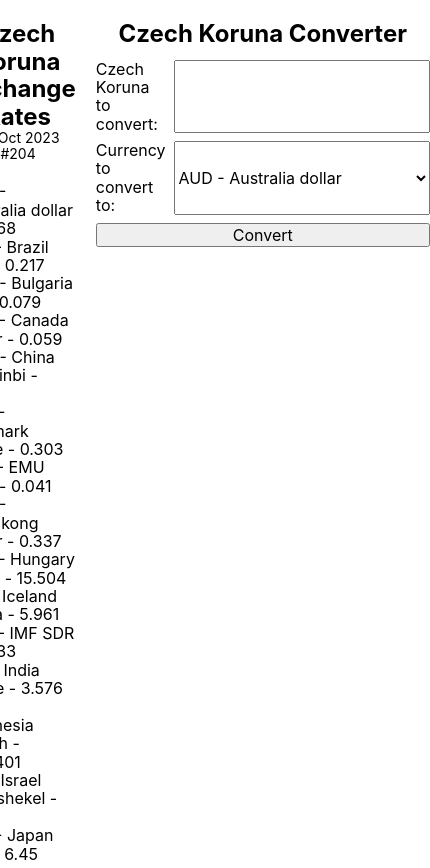
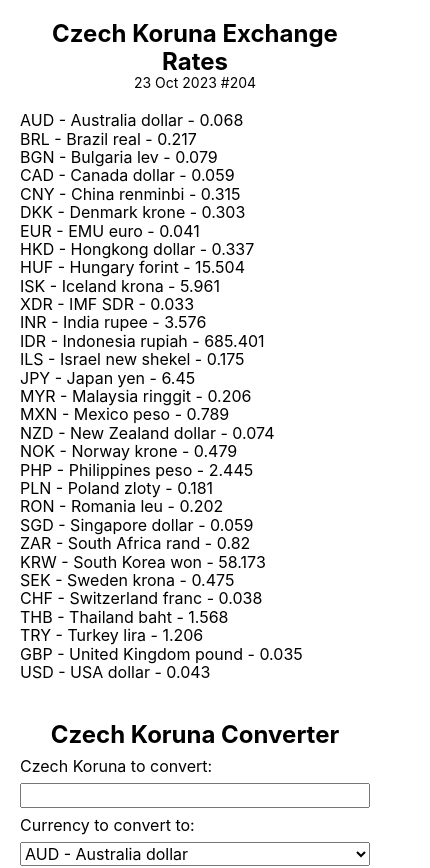
Before and after one commit to martinfojtik/momence-demo, a React (Create React App) app: page / in a window 390 px wide. Shown: the top 868 px of the page, 430 px wide, since content can reach past the window. Built offline with nearby package versions, Linux system fonts and the light colour scheme; the HTML template or start-up script is replaced by a standard one.

Commit message:
fix responsiveness

```diff
--- a/src/App.css
+++ b/src/App.css
@@ -1,8 +1,10 @@
 :root {
-    --gap-space: 20px
+    --gap-small: 8px;
+    --gap-medium: 20px;
 }
 
 #root {
     display: flex;
     justify-content: center;
+    padding: 0 var(--gap-medium);
 }
--- a/src/components/Converter.tsx
+++ b/src/components/Converter.tsx
@@ -8,9 +8,13 @@ import { Currencies } from "../types"
 const Form = styled.div`
     display: grid;
     grid-template-columns: auto auto;
-    margin: 12px 0;
-    row-gap: 8px;
-    column-gap: 8px;
+    margin: var(--gap-small) 0;
+    grid-gap: var(--gap-small);
+
+    @media (max-width: 400px)  {
+        display: flex;
+        flex-direction: column;
+    }
 `
 
 const ButtonContainer = styled.div`
@@ -24,7 +28,7 @@ const Button = styled.button`
 `
 
 function Converter({ currencies }: { currencies: Currencies; }) {
-    const [koruna, setKoruna] = useState<string>('')
+    const [ammount, setAmmount] = useState<string>('')
     const [selectedCurrency, setSelectedCurrency] = useState<string>()
     const [displayConversion, setDisplayConversion] = useState<boolean>(false)
 
@@ -42,9 +46,10 @@ function Converter({ currencies }: { currencies: Currencies; }) {
                 <label>Czech Koruna to convert:</label>
                 <input
                     type="number"
-                    value={koruna}
+                    value={ammount}
                     onChange={(e) => {
-                        setKoruna(e.target.value)
+                        setAmmount(e.target.value)
+                        setDisplayConversion(false)
                     }}
                 />
 
@@ -54,6 +59,7 @@ function Converter({ currencies }: { currencies: Currencies; }) {
                 <select
                     onChange={(e) => {
                         setSelectedCurrency(e.target.value)
+                        setDisplayConversion(false)
                     }}
                 >
                     {Array.from(currencies.keys()).map((item) => {
@@ -73,7 +79,7 @@ function Converter({ currencies }: { currencies: Currencies; }) {
 
                 <ButtonContainer>
                     <Button onClick={() => {
-                        if (!koruna) {
+                        if (!ammount) {
                             alert('Missing value in Czech Koruna to convert.')
                         }
 
@@ -82,9 +88,9 @@ function Converter({ currencies }: { currencies: Currencies; }) {
                 </ButtonContainer>
             </Form>
 
-            {displayConversion && koruna && selectedCurrency && (
+            {displayConversion && ammount && selectedCurrency && (
                 <ConvertedAmount
-                    korunaAmount={Number(koruna)}
+                    korunaAmount={Number(ammount)}
                     currency={currencies.get(selectedCurrency)}
                 />
             )}
--- a/src/components/ExchangeRates.tsx
+++ b/src/components/ExchangeRates.tsx
@@ -10,7 +10,7 @@ const Subtitle = styled.p`
 `
 
 const DataList = styled.ul`
-    margin: var(--gap-space) 0 0;
+    margin: var(--gap-medium) 0 0;
     padding: 0;
     list-style: none;
 `
--- a/src/components/MainContainer.tsx
+++ b/src/components/MainContainer.tsx
@@ -10,9 +10,13 @@ const url = window.location.host.includes('localhost')  ? '/daily.txt' : '/rates
 
 const Container = styled.div`
     display: grid;
-    grid-template-columns: 1fr 1fr;
-    grid-gap: var(--gap-space);
-    margin-bottom: var(--gap-space);
+    grid-template-columns: repeat(2, minmax(400px, 1fr));
+    grid-gap: var(--gap-medium);
+    margin-bottom: var(--gap-medium);
+
+    @media (max-width: 860px) {
+        grid-template-columns: 1fr;
+    }
 `
 
 export const Title = styled.h2`
```
Also changed, not shown: 1 other file (tests, documents, lock files or other folders).
